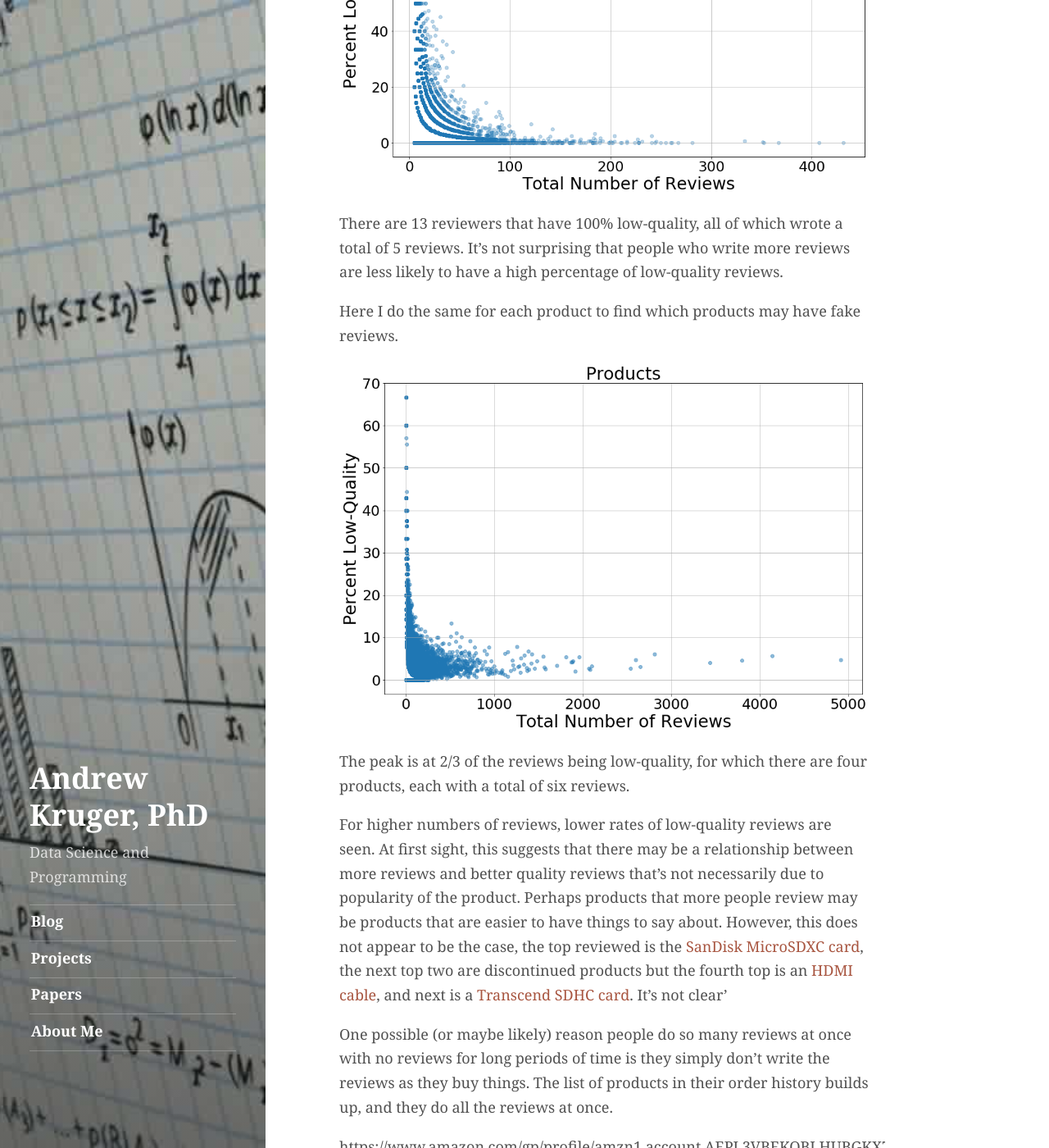
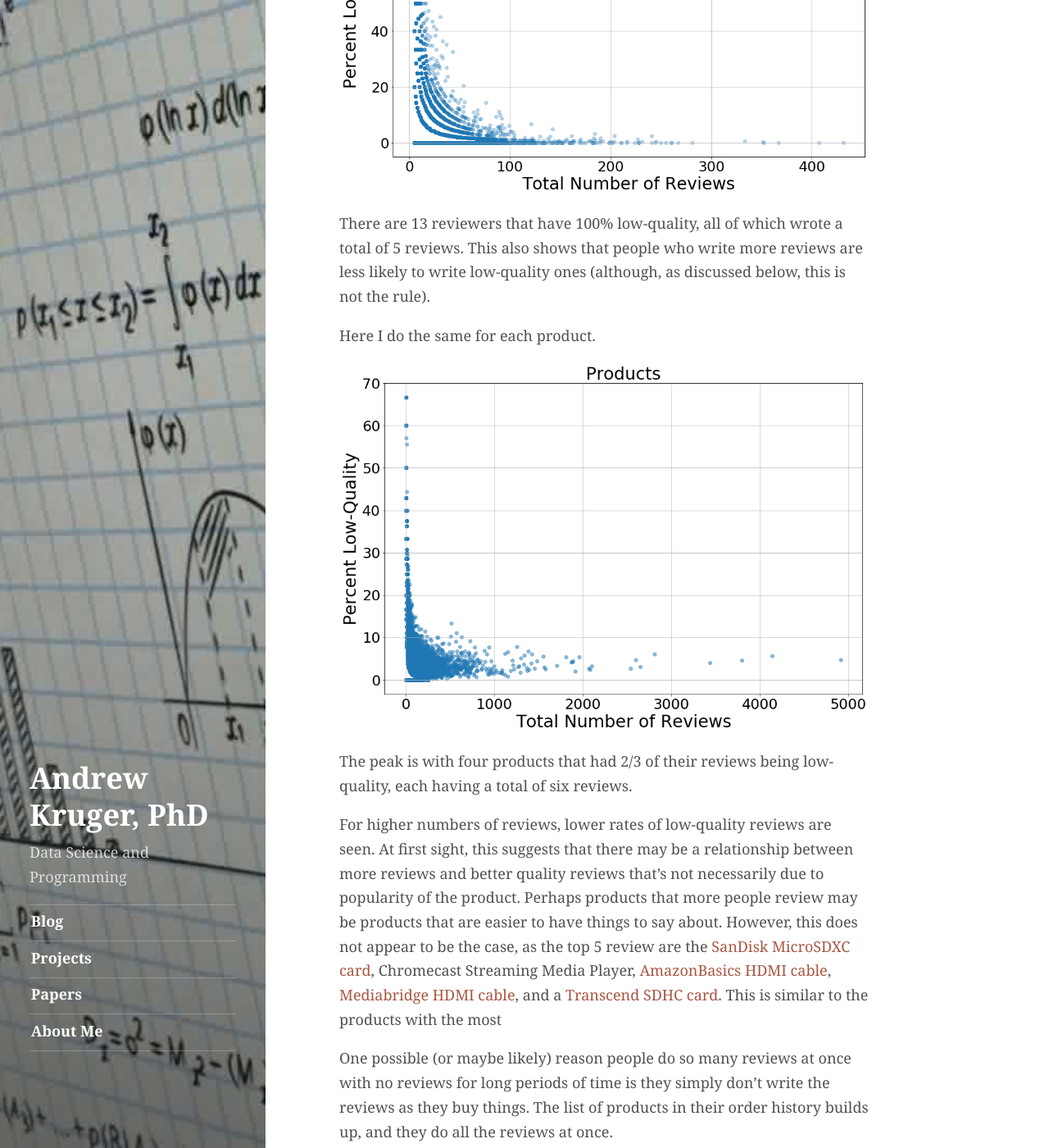
Before and after one commit to andrewkruger/andrewkruger.github.io, a Jekyll site: the page built from _projects/2017-08-25-amazon-reviews.md, in a window 1280 px wide and 1400 px high, scrolled down 5630 px. Shown: the whole window at 82% size. Built offline with Jekyll 4.4.1, drawn with Linux system fonts in a browser that asks for light colours; a script that is not in the unit is left out; some of the changed text lies outside the part shown.

Commit message:
Updates made

```diff
--- a/_projects/2017-08-25-amazon-reviews.md
+++ b/_projects/2017-08-25-amazon-reviews.md
@@ -81,18 +81,18 @@
 <img src="/public/img/amazon/Low_Quality_Reviewers.png?raw=true"/>
 </p>
 
-There are 13 reviewers that have 100% low-quality, all of which wrote a total of 5 reviews.  It's not surprising that people who write more reviews are less likely to have a high percentage of low-quality reviews.
+There are 13 reviewers that have 100% low-quality, all of which wrote a total of 5 reviews.  This also shows that people who write more reviews are less likely to write low-quality ones (although, as discussed below, this is not the rule).
 
-Here I do the same for each product to find which products may have fake reviews.
+Here I do the same for each product.
 
 <p align="center">
 <img src="/public/img/amazon/Low_Quality_Products.png?raw=true"/>
 </p>
 
 
-The peak is at 2/3 of the reviews being low-quality, for which there are four products, each with a total of six reviews.
+The peak is with four products that had 2/3 of their reviews being low-quality, each having a total of six reviews.
 
-For higher numbers of reviews, lower rates of low-quality reviews are seen.  At first sight, this suggests that there may be a relationship between more reviews and better quality reviews that's not necessarily due to popularity of the product.  Perhaps products that more people review may be products that are easier to have things to say about.  However, this does not appear to be the case, the top reviewed is the [SanDisk MicroSDXC card](https://www.amazon.com/SanDisk-Ultra-MicroSDXC-Memory-Adapter/dp/B007WTAJTO/ref=cm_cr_arp_d_product_top?ie=UTF8), the next top two are discontinued products but the fourth top is an [HDMI cable](https://www.amazon.com/Mediabridge-HDMI-Cable-Feet-Hand-Tested/dp/B0019EHU8G/ref=cm_cr_arp_d_product_top?ie=UTF8), and next is a [Transcend SDHC card](https://www.amazon.com/Transcend-Class-SDHC-Card-TS8GSDHC10/dp/B002WE6D44/ref=cm_cr_arp_d_product_top?ie=UTF8).  It's not clear'
+For higher numbers of reviews, lower rates of low-quality reviews are seen.  At first sight, this suggests that there may be a relationship between more reviews and better quality reviews that's not necessarily due to popularity of the product.  Perhaps products that more people review may be products that are easier to have things to say about.  However, this does not appear to be the case, as the top 5 review are the [SanDisk MicroSDXC card](https://www.amazon.com/SanDisk-Ultra-MicroSDXC-Memory-Adapter/dp/B007WTAJTO/ref=cm_cr_arp_d_product_top?ie=UTF8), Chromecast Streaming Media Player, [AmazonBasics HDMI cable](https://www.amazon.com/amazonbasics-high-speed-hdmi-cable-ethernet/dp/b003es5zuu), [Mediabridge HDMI cable](https://www.amazon.com/Mediabridge-HDMI-Cable-Feet-Hand-Tested/dp/B0019EHU8G/ref=cm_cr_arp_d_product_top?ie=UTF8), and a [Transcend SDHC card](https://www.amazon.com/Transcend-Class-SDHC-Card-TS8GSDHC10/dp/B002WE6D44/ref=cm_cr_arp_d_product_top?ie=UTF8).  This is similar to the products with the most
 
 
 
@@ -107,8 +107,19 @@
 
 <p align="center">
 <div style='position:relative;padding-bottom:54%'><iframe src='https://gfycat.com/ifr/EnlightenedBlondAsianporcupine' frameborder='0' scrolling='no' width='100%' height='100%' style='position:absolute;top:0;left:0' allowfullscreen></iframe></div>
+</p>
 
+
+## Comparing to Fakespot
+
+[Fakespot.com](http://fakespot.com/) is a website that uses reviews and reviewers from Amazon products that were known to have purchased fake reviews for their proprietary models to predict whether a new product has fake reviews.  They rate the products by grade letter, saying that if 90% or more of the reviews are good quality it's an A, 80% or more is a B, etc.
+
+Here is the grade distribution for the products I found had 50% low-quality reviews or more.
+
+<p align="center">
+<img src="/public/img/amazon/Low_Quality_Products.png?raw=true"/>
 </p>
+
 
 ## Potential Remedy
 
```
Also changed, not shown: public/img/amazon/Review_Grades.png (added).
